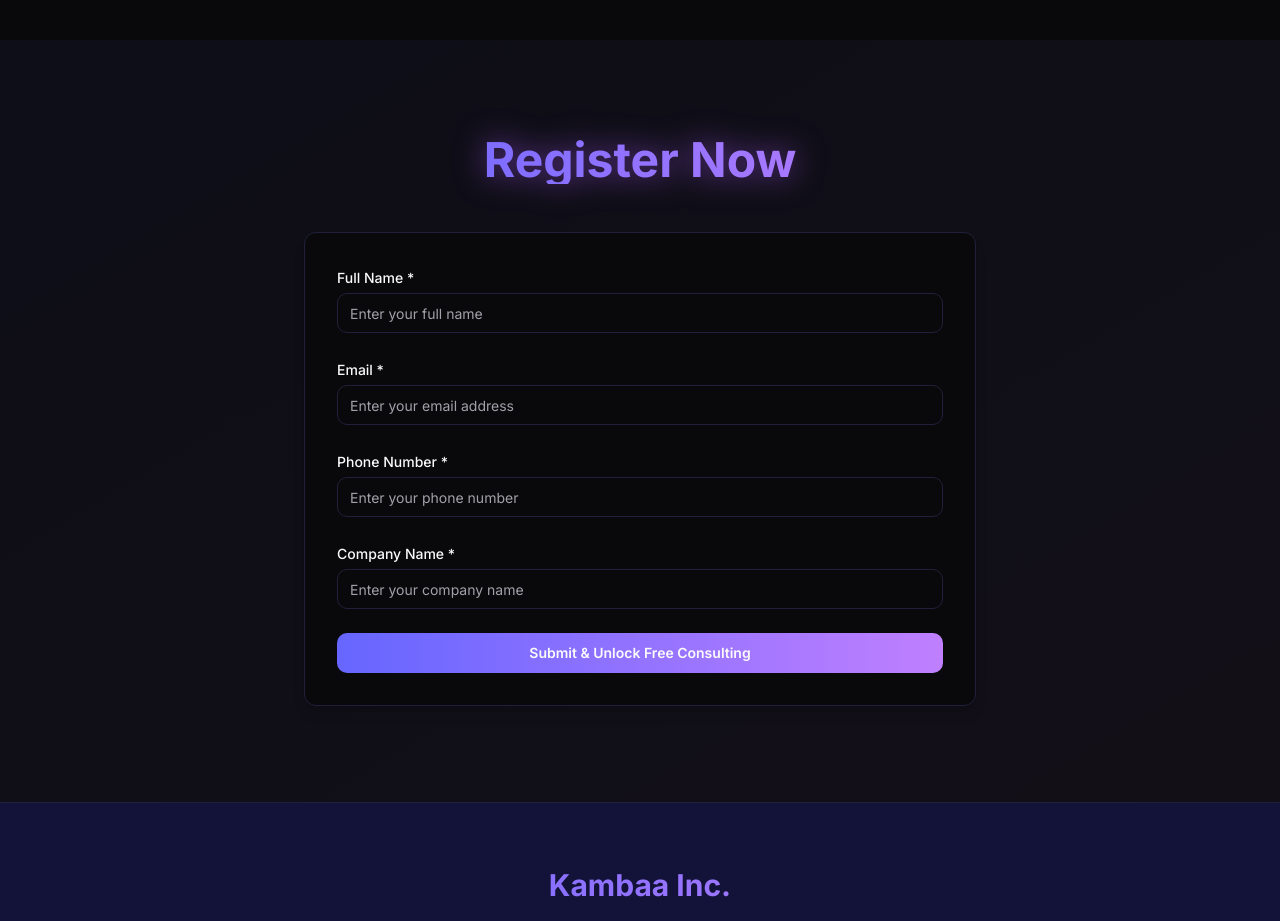
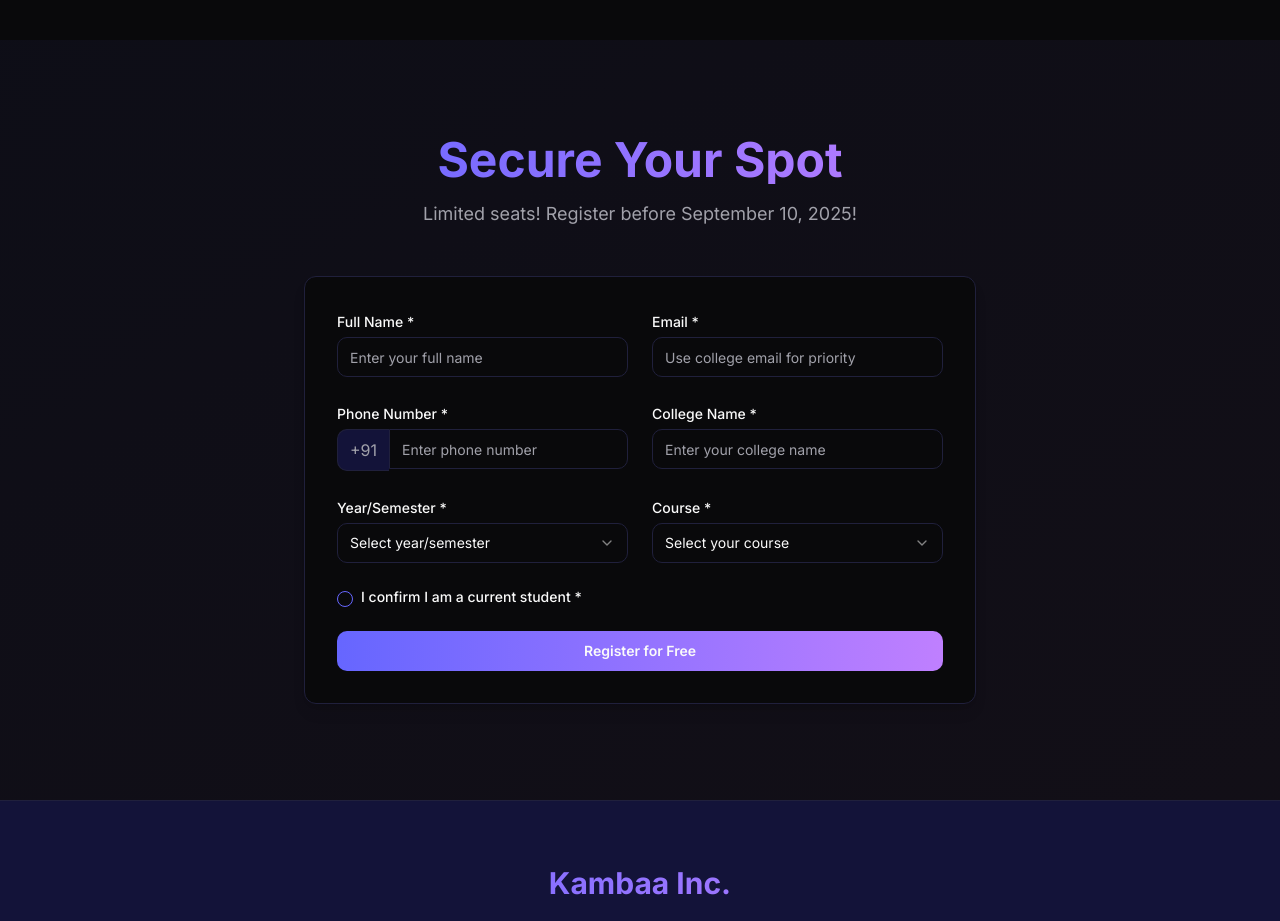
Before and after one commit to Kambaain/kambaa-ai-landingpage, a React (Vite) app: page / in a window 1280 px wide. Shown: the part 2120-3041 px from the top of the page. Built offline with nearby package versions, Linux system fonts and the light colour scheme.

Commit message:
Add registration form fields
Added form fields for collecting user details, including dropdowns for year/semester and course selection.

```diff
--- a/src/components/ContactForm.tsx
+++ b/src/components/ContactForm.tsx
@@ -3,6 +3,7 @@ import { Button } from "@/components/ui/button";
 import { Input } from "@/components/ui/input";
 import { Label } from "@/components/ui/label";
 import { Checkbox } from "@/components/ui/checkbox";
+import { Select, SelectContent, SelectItem, SelectTrigger, SelectValue } from "@/components/ui/select";
 import { useToast } from "@/hooks/use-toast";
 
 const ContactForm = () => {
@@ -10,8 +11,11 @@ const ContactForm = () => {
     fullName: "",
     email: "",
     phone: "",
-    company: "",
-    privacyAgreed: false
+    collegeName: "",
+    yearSemester: "",
+    course: "",
+    specifyCourse: "",
+    isCurrentStudent: false
   });
   const [isSubmitting, setIsSubmitting] = useState(false);
   const [isSubmitted, setIsSubmitted] = useState(false);
@@ -25,15 +29,22 @@ const ContactForm = () => {
     }));
   };
 
-  const handlePrivacyChange = (checked: boolean) => {
+  const handleSelectChange = (name: string, value: string) => {
     setFormData(prev => ({
       ...prev,
-      privacyAgreed: checked
+      [name]: value
+    }));
+  };
+
+  const handleStudentChange = (checked: boolean) => {
+    setFormData(prev => ({
+      ...prev,
+      isCurrentStudent: checked
     }));
   };
 
   const validateForm = () => {
-    const { fullName, email, phone, company, privacyAgreed } = formData;
+    const { fullName, email, phone, collegeName, yearSemester, course, specifyCourse, isCurrentStudent } = formData;
 
     if (!fullName.trim()) {
       toast({
@@ -62,19 +73,46 @@ const ContactForm = () => {
       return false;
     }
 
-    if (!company.trim()) {
+    if (!collegeName.trim()) {
       toast({
         title: "Error",
-        description: "Company name is required",
+        description: "College name is required",
         variant: "destructive"
       });
       return false;
     }
 
-    if (!privacyAgreed) {
+    if (!yearSemester) {
       toast({
         title: "Error",
-        description: "Please agree to the privacy policy",
+        description: "Year/Semester is required",
+        variant: "destructive"
+      });
+      return false;
+    }
+
+    if (!course) {
+      toast({
+        title: "Error",
+        description: "Course is required",
+        variant: "destructive"
+      });
+      return false;
+    }
+
+    if (course === "Others" && !specifyCourse.trim()) {
+      toast({
+        title: "Error",
+        description: "Please specify your course",
+        variant: "destructive"
+      });
+      return false;
+    }
+
+    if (!isCurrentStudent) {
+      toast({
+        title: "Error",
+        description: "Please confirm you are a current student",
         variant: "destructive"
       });
       return false;
@@ -97,7 +135,7 @@ const ContactForm = () => {
       setIsSubmitted(true);
       toast({
         title: "Success!",
-        description: "We're excited to connect and propel your AI success, expect our reach-out soon.",
+        description: "Thank you for registering! We're excited to see you at the AI Ignite Masterclass.",
       });
     } catch (error) {
       toast({
@@ -118,7 +156,7 @@ const ContactForm = () => {
             <div className="bg-card p-8 rounded-lg shadow-lg border animate-fade-in">
               <h2 className="text-3xl font-bold mb-4 text-foreground">Success!</h2>
               <p className="text-lg text-muted-foreground">
-                We're excited to connect and propel your AI success, expect our reach-out soon.
+                Thank you for registering! We're excited to see you at the AI Ignite Masterclass.
               </p>
             </div>
           </div>
@@ -132,13 +170,16 @@ const ContactForm = () => {
       <div className="container mx-auto px-6">
         <div className="max-w-2xl mx-auto">
           <div className="text-center mb-12 animate-fade-in">
-            <h2 className="text-4xl md:text-5xl font-bold mb-8 bg-gradient-to-r from-primary to-accent bg-clip-text text-transparent drop-shadow-[0_0_15px_rgba(168,85,247,0.6)]">
-              Register Now
+            <h2 className="text-4xl md:text-5xl font-bold mb-4 bg-gradient-to-r from-primary to-accent bg-clip-text text-transparent">
+              Secure Your Spot
             </h2>
+            <p className="text-lg text-muted-foreground">
+              Limited seats! Register before September 10, 2025!
+            </p>
           </div>
 
           <form onSubmit={handleSubmit} className="bg-card p-8 rounded-lg shadow-lg border animate-fade-in">
-            <div className="space-y-6">
+            <div className="grid md:grid-cols-2 gap-6">
               <div>
                 <Label htmlFor="fullName" className="text-sm font-medium text-foreground">
                   Full Name *
@@ -167,7 +208,7 @@ const ContactForm = () => {
                   value={formData.email}
                   onChange={handleInputChange}
                   className="mt-1"
-                  placeholder="Enter your email address"
+                  placeholder="Use college email for priority"
                 />
               </div>
 
@@ -175,6 +216,10 @@ const ContactForm = () => {
                 <Label htmlFor="phone" className="text-sm font-medium text-foreground">
                   Phone Number *
                 </Label>
+                <div className="flex mt-1">
+                  <div className="bg-secondary px-3 py-2 rounded-l-md border border-r-0 border-input text-muted-foreground">
+                    +91
+                  </div>
                   <Input
                     id="phone"
                     name="phone"
@@ -182,36 +227,111 @@ const ContactForm = () => {
                     required
                     value={formData.phone}
                     onChange={handleInputChange}
+                    className="rounded-l-none"
+                    placeholder="Enter phone number"
+                  />
+                </div>
+              </div>
+
+              <div>
+                <Label htmlFor="collegeName" className="text-sm font-medium text-foreground">
+                  College Name *
+                </Label>
+                <Input
+                  id="collegeName"
+                  name="collegeName"
+                  type="text"
+                  required
+                  value={formData.collegeName}
+                  onChange={handleInputChange}
                   className="mt-1"
-                  placeholder="Enter your phone number"
+                  placeholder="Enter your college name"
                 />
               </div>
 
               <div>
-                <Label htmlFor="company" className="text-sm font-medium text-foreground">
-                  Company Name *
+                <Label className="text-sm font-medium text-foreground">
+                  Year/Semester *
+                </Label>
+                <Select value={formData.yearSemester} onValueChange={(value) => handleSelectChange('yearSemester', value)}>
+                  <SelectTrigger className="mt-1 bg-background">
+                    <SelectValue placeholder="Select year/semester" />
+                  </SelectTrigger>
+                  <SelectContent className="bg-background border border-border z-50">
+                    <SelectItem value="1st-year">1st Year</SelectItem>
+                    <SelectItem value="2nd-year">2nd Year</SelectItem>
+                    <SelectItem value="3rd-year">3rd Year</SelectItem>
+                    <SelectItem value="4th-year">4th Year</SelectItem>
+                    <SelectItem value="1st-sem">1st Semester</SelectItem>
+                    <SelectItem value="2nd-sem">2nd Semester</SelectItem>
+                    <SelectItem value="3rd-sem">3rd Semester</SelectItem>
+                    <SelectItem value="4th-sem">4th Semester</SelectItem>
+                    <SelectItem value="5th-sem">5th Semester</SelectItem>
+                    <SelectItem value="6th-sem">6th Semester</SelectItem>
+                    <SelectItem value="7th-sem">7th Semester</SelectItem>
+                    <SelectItem value="8th-sem">8th Semester</SelectItem>
+                  </SelectContent>
+                </Select>
+              </div>
+
+              <div>
+                <Label className="text-sm font-medium text-foreground">
+                  Course *
+                </Label>
+                <Select value={formData.course} onValueChange={(value) => handleSelectChange('course', value)}>
+                  <SelectTrigger className="mt-1 bg-background">
+                    <SelectValue placeholder="Select your course" />
+                  </SelectTrigger>
+                  <SelectContent className="bg-background border border-border z-50">
+                    <SelectItem value="Engineering">Engineering</SelectItem>
+                    <SelectItem value="Computer Science">Computer Science</SelectItem>
+                    <SelectItem value="Information Technology">Information Technology</SelectItem>
+                    <SelectItem value="Business">Business</SelectItem>
+                    <SelectItem value="Data Science">Data Science</SelectItem>
+                    <SelectItem value="AI/ML">AI/ML</SelectItem>
+                    <SelectItem value="Others">Others</SelectItem>
+                  </SelectContent>
+                </Select>
+              </div>
+            </div>
+
+            {formData.course === "Others" && (
+              <div className="mt-6">
+                <Label htmlFor="specifyCourse" className="text-sm font-medium text-foreground">
+                  Specify Course *
                 </Label>
                 <Input
-                  id="company"
-                  name="company"
+                  id="specifyCourse"
+                  name="specifyCourse"
                   type="text"
                   required
-                  value={formData.company}
+                  value={formData.specifyCourse}
                   onChange={handleInputChange}
                   className="mt-1"
-                  placeholder="Enter your company name"
+                  placeholder="Enter your course details"
                 />
               </div>
+            )}
 
+            <div className="mt-6 flex items-start space-x-2">
+              <Checkbox
+                id="isCurrentStudent"
+                checked={formData.isCurrentStudent}
+                onCheckedChange={handleStudentChange}
+                className="mt-1"
+              />
+              <Label htmlFor="isCurrentStudent" className="text-sm text-foreground">
+                I confirm I am a current student *
+              </Label>
+            </div>
 
             <Button
               type="submit"
               disabled={isSubmitting}
-                className="w-full bg-gradient-to-r from-primary to-accent hover:from-primary/90 hover:to-accent/90 text-primary-foreground font-semibold py-3 px-6 transition-all duration-300 transform hover:scale-105"
+              className="w-full mt-6 bg-gradient-to-r from-primary to-accent hover:from-primary/90 hover:to-accent/90 text-primary-foreground font-semibold py-3 px-6 transition-all duration-300"
             >
-                {isSubmitting ? "Submitting..." : "Submit & Unlock Free Consulting"}
+              {isSubmitting ? "Registering..." : "Register for Free"}
             </Button>
-            </div>
           </form>
         </div>
       </div>
```
Lines whose indentation alone changed are shown as unchanged.
